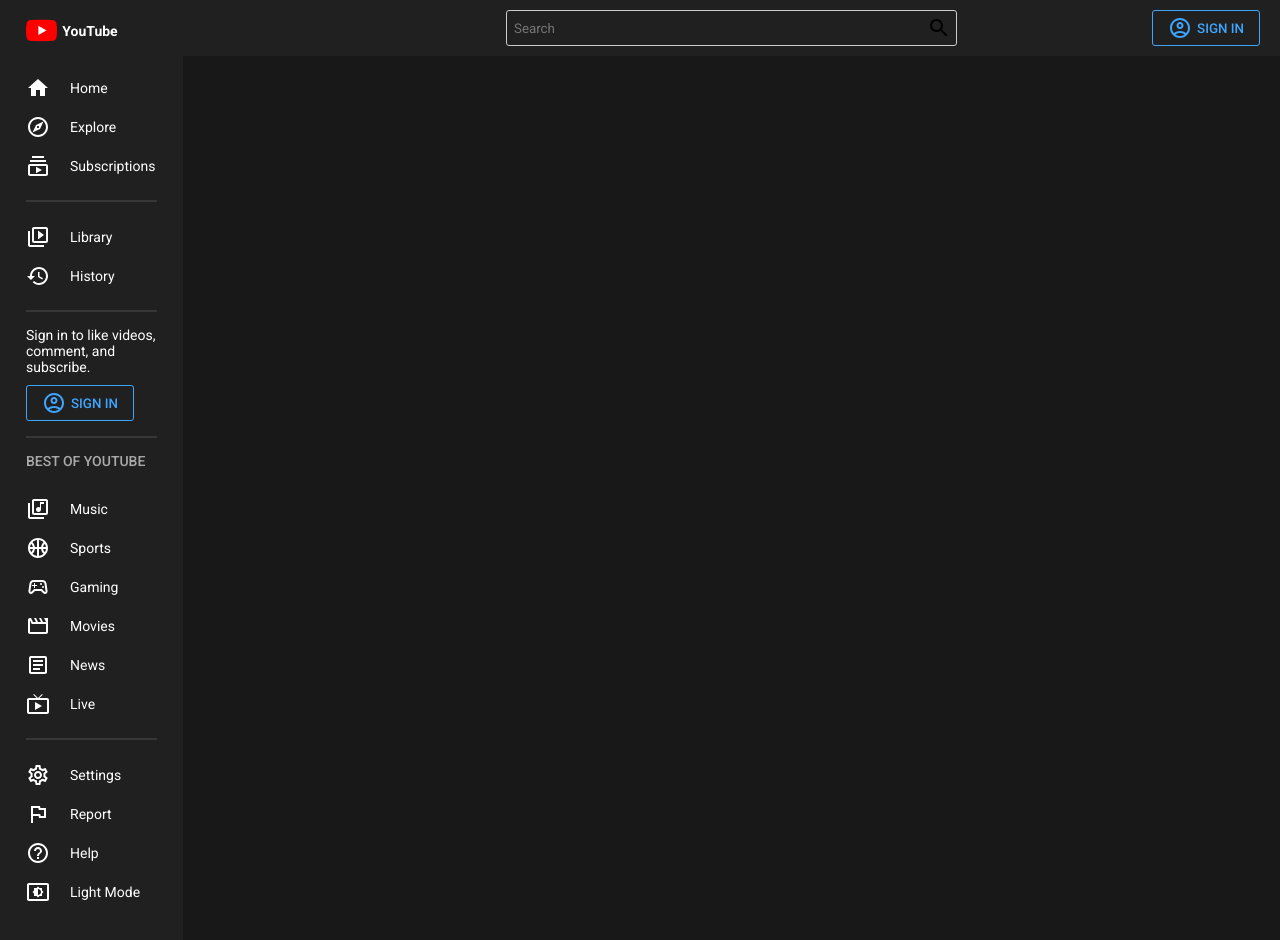
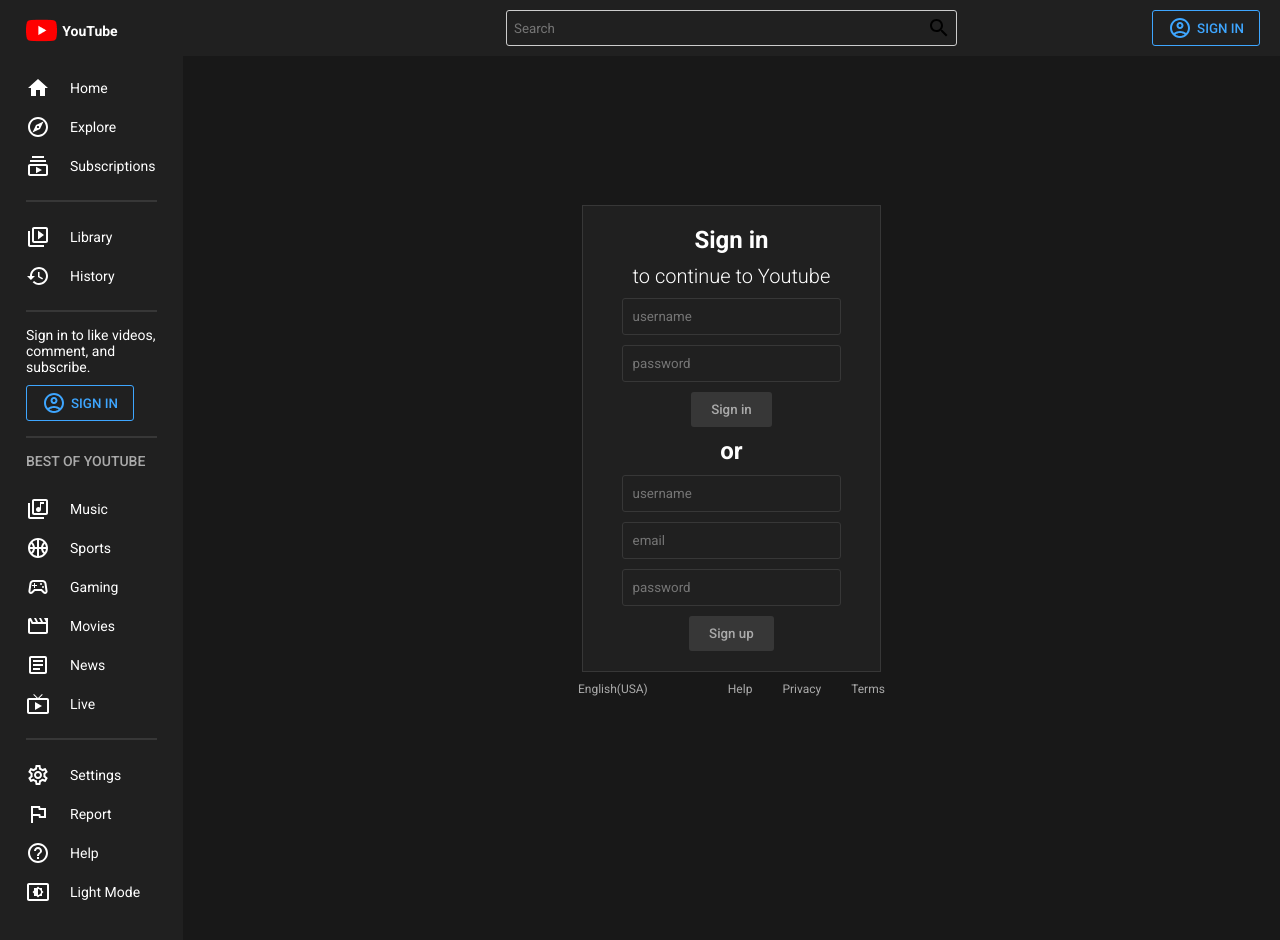
Before and after one commit to Mahmutcano/react-node-youtube-clone-redux-jwt-cookies, a React (Create React App) app in the folder client/: page /signin in a window 1280 px wide. Shown: the top 940 px of the page. Built offline with nearby package versions, Linux system fonts and the light colour scheme.

Commit message:
Signin Page && Frontend Finish

```diff
--- a/client/src/App.js
+++ b/client/src/App.js
@@ -6,6 +6,7 @@
 import { BrowserRouter, Routes, Route } from "react-router-dom";
 import Home from "./pages/Home";
 import Video from "./pages/Video";
+import SignIn from "./pages/SignIn";
 
 const Container = styled.div`
   display: flex;
@@ -32,6 +33,7 @@
               <Routes>
                 <Route path="/">
                   <Route index element={<Home />} />
+                  <Route path="signin" element={<SignIn />} />
                   <Route path="video">
                     <Route path=":id" element={<Video />} />
                   </Route>
--- a/client/src/components/Card.jsx
+++ b/client/src/components/Card.jsx
@@ -20,8 +20,8 @@
 
 const Details = styled.div`
   display: flex;
-  margin-top: ${(props) => props.type !== "sm" && "16px"}
-  gap: 12px;
+  margin-top: ${(props) => props.type !== "sm" && "18px"}
+  gap: 10px;
   flex:1;
 `;
 
--- a/client/src/components/Menu.jsx
+++ b/client/src/components/Menu.jsx
@@ -116,10 +116,12 @@
         <Hr />
         <Login>
           Sign in to like videos, comment, and subscribe.
+          <Link to="signin" style={{textDecoration:"none"}}>
           <Button>
             <AccountCircleOutlinedIcon />
             SIGN IN
           </Button>
+          </Link>
         </Login>
         <Hr />
         <Title>BEST OF YOUTUBE</Title>
--- a/client/src/components/Navbar.jsx
+++ b/client/src/components/Navbar.jsx
@@ -2,6 +2,7 @@
 import styled from "styled-components";
 import AccountCircleOutlinedIcon from "@mui/icons-material/AccountCircleOutlined";
 import SearchOutlinedIcon from "@mui/icons-material/SearchOutlined";
+import { Link } from "react-router-dom";
 
 const Container = styled.div`
   position: sticky;
@@ -57,10 +58,12 @@
           <Input placeholder="Search" />
           <SearchOutlinedIcon />
         </Search>
-        <Button>
-          <AccountCircleOutlinedIcon />
-          SIGN IN
-        </Button>
+        <Link to="signin" style={{ textDecoration: "none" }}>
+          <Button>
+            <AccountCircleOutlinedIcon />
+            SIGN IN
+          </Button>
+        </Link>
       </Wrapper>
     </Container>
   );
--- /dev/null
+++ b/client/src/pages/SignIn.jsx
@@ -0,0 +1,93 @@
+import React from "react";
+import styled from "styled-components";
+
+const Container = styled.div`
+  display: flex;
+  flex-direction: column;
+  align-items: center;
+  justify-content: center;
+  height: calc(100vh - 56px);
+  color: ${({ theme }) => theme.text};
+`;
+
+const Wrapper = styled.div`
+  display: flex;
+  align-items: center;
+  flex-direction: column;
+  background-color: ${({ theme }) => theme.bgLighter};
+  border: 1px solid ${({ theme }) => theme.soft};
+  padding: 20px 50px;
+  gap: 10px;
+`;
+
+const Title = styled.h1`
+  font-size: 24px;
+`;
+
+const SubTitle = styled.h2`
+  font-size: 20px;
+  font-weight: 300;
+`;
+
+const Input = styled.input`
+  border: 1px solid ${({ theme }) => theme.soft};
+  border-radius: 3px;
+  padding: 10px;
+  background-color: transparent;
+  width: 100%;
+  color: ${({ theme }) => theme.text};
+`;
+
+const Button = styled.button`
+  border-radius: 3px;
+  border: none;
+  padding: 10px 20px;
+  font-weight: 500;
+  cursor: pointer;
+  background-color: ${({ theme }) => theme.soft};
+  color: ${({ theme }) => theme.textSoft};
+`;
+
+const More = styled.div`
+  display: flex;
+  margin-top: 10px;
+  font-size: 12px;
+  color: ${({ theme }) => theme.textSoft};
+`;
+
+const Links = styled.div`
+  margin-left: 50px;
+`;
+
+const Link = styled.span`
+  margin-left: 30px;
+`;
+
+const SignIn = () => {
+  return (
+    <Container>
+      <Wrapper>
+        <Title>Sign in</Title>
+        <SubTitle>to continue to Youtube</SubTitle>
+        <Input placeholder="username" />
+        <Input type="password" placeholder="password" />
+        <Button>Sign in</Button>
+        <Title>or</Title>
+        <Input placeholder="username" />
+        <Input placeholder="email" />
+        <Input type="password" placeholder="password" />
+        <Button>Sign up</Button>
+      </Wrapper>
+      <More>
+        English(USA)
+        <Links>
+          <Link>Help</Link>
+          <Link>Privacy</Link>
+          <Link>Terms</Link>
+        </Links>
+      </More>
+    </Container>
+  );
+};
+
+export default SignIn;
```
